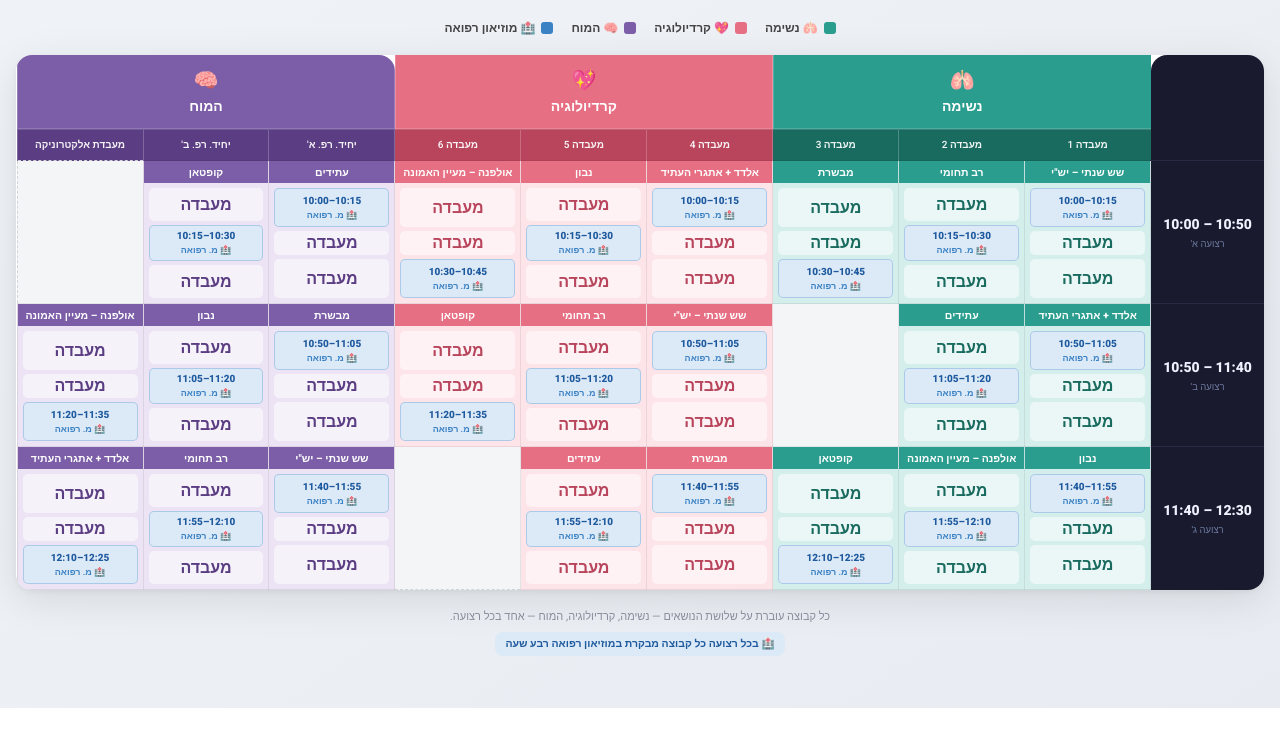
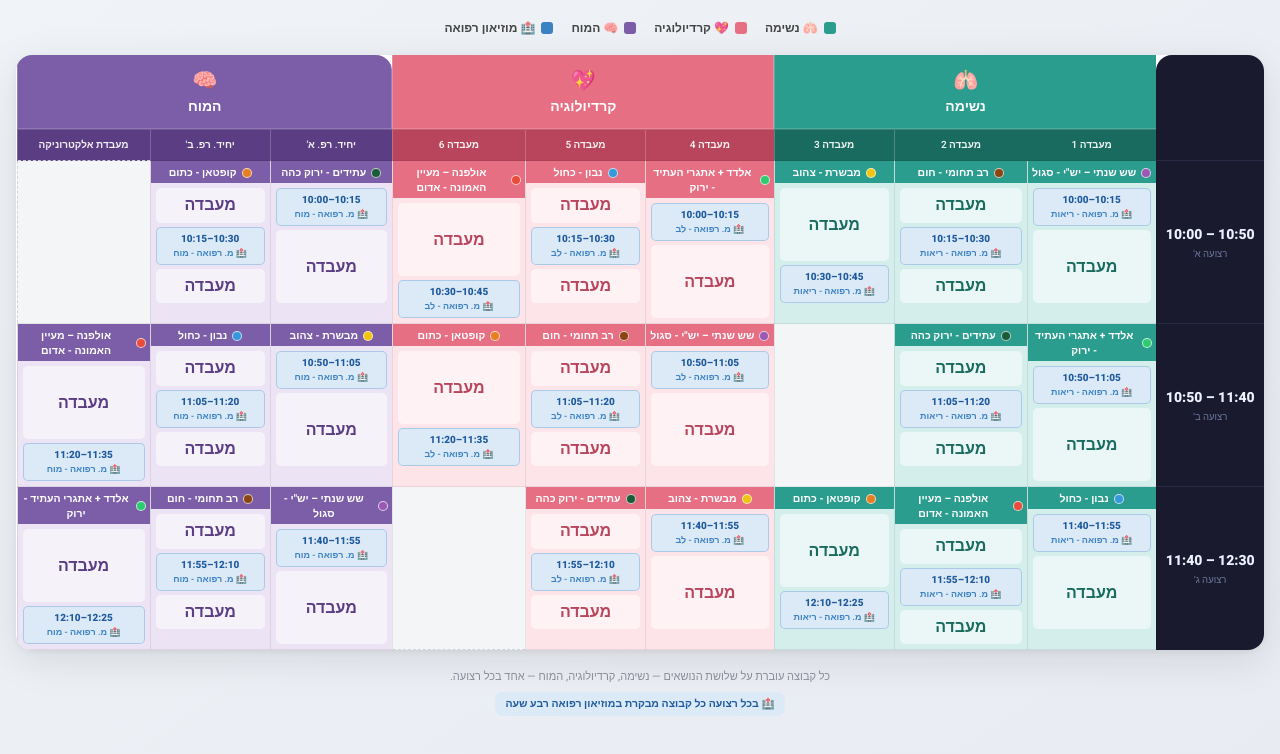
Before and after one commit to snirsnir/foreveryoungday, a plain HTML site: page matrixDay1.html in a window 1280 px wide. Shown: the part 92-846 px from the top of the page. Before the commit the page ends 800 px from the top, so only its background shows below. Drawn offline with Linux system fonts and the light colour scheme.

Commit message:
Update matrixDay1.html

```diff
--- a/matrixDay1.html
+++ b/matrixDay1.html
@@ -103,18 +103,38 @@
   .g-name-bar {
     font-size: 10.5px; font-weight: 700; text-align: center;
     padding: 4px 4px 3px;
+    display: flex;
+    align-items: center;
+    justify-content: center;
+    gap: 5px;
   }
   .g-lung .g-name-bar { background: var(--lung); color: #fff; }
   .g-cardio .g-name-bar { background: var(--cardio); color: #fff; }
   .g-brain .g-name-bar { background: var(--brain); color: #fff; }
 
-  /* 3-row grid inside each cell — FIXED height rows so everything aligns */
+  .bracelet-dot {
+    width: 10px;
+    height: 10px;
+    border-radius: 50%;
+    border: 1.5px solid rgba(255,255,255,0.7);
+    flex-shrink: 0;
+  }
+
+  /*
+   * Content grid — 3 rows.
+   * museumSub=0: [museum]  [מעבדה merged spanning 2 rows]
+   * museumSub=1: [מעבדה]   [museum]   [מעבדה]
+   * museumSub=2: [מעבדה merged spanning 2 rows]  [museum]
+   *
+   * Row template: top row = 1fr, mid row = auto (museum height), bottom row = 1fr
+   * Merged block spans top+mid or mid+bottom → gets more space.
+   */
   .g-content {
     display: grid;
-    grid-template-rows: 1fr auto 1fr;
+    grid-template-rows: 1fr 1fr 1fr;
     gap: 4px;
     padding: 5px;
-    height: 120px; /* fixed height ensures all cells same size */
+    height: 125px;
   }
 
   /* מעבדה block */
@@ -131,18 +151,19 @@
   .g-cardio .lab-block { color: var(--cardio-dark); }
   .g-brain .lab-block { color: var(--brain-dark); }
 
-  /* Museum banner — fixed height middle row */
+  .lab-block-merged { grid-row: span 2; }
+
+  /* Museum banner */
   .mus-banner {
     background: var(--museum-light);
     border: 1px solid rgba(59,130,196,0.3);
     border-radius: 5px;
-    padding: 3px 6px;
+    padding: 4px 6px;
     text-align: center;
     display: flex;
     flex-direction: column;
     align-items: center;
     justify-content: center;
-    gap: 0;
   }
   .mus-banner .mus-time {
     font-size: 10px; font-weight: 800; color: var(--museum-dark); display: block;
@@ -150,9 +171,6 @@
   .mus-banner .mus-label {
     font-size: 9px; font-weight: 600; color: var(--museum); display: block; margin-top: 1px;
   }
-
-  /* Placeholder — invisible spacer when museum is not in that row */
-  .placeholder { }
 
   .note {
     max-width: 700px; margin: 18px auto 0;
@@ -200,6 +218,17 @@ const groups = [
   'קופטאן',
 ];
 
+const bracelets = [
+  { name: 'סגול', color: '#9b59b6' },
+  { name: 'חום', color: '#8B4513' },
+  { name: 'צהוב', color: '#f1c40f' },
+  { name: 'ירוק', color: '#2ecc71' },
+  { name: 'כחול', color: '#3498db' },
+  { name: 'אדום', color: '#e74c3c' },
+  { name: 'ירוק כהה', color: '#1a5c38' },
+  { name: 'כתום', color: '#e67e22' },
+];
+
 const rotation = [
   ['L','C','B'],
   ['L','C','B'],
@@ -229,7 +258,6 @@ const slots = [
   { time:'11:40 – 12:30', badge:'רצועה ג\'' },
 ];
 
-// Museum times written end←start so RTL flips them correctly to start→end
 const museumTimes = [
   ['10:00–10:15', '10:15–10:30', '10:30–10:45'],
   ['10:50–11:05', '11:05–11:20', '11:20–11:35'],
@@ -238,6 +266,7 @@ const museumTimes = [
 
 const topicCls = { L:'lung', C:'cardio', B:'brain' };
 const labCls   = { L:'lh-lung', C:'lh-cardio', B:'lh-brain' };
+const musLabel = { L:'ריאות', C:'לב', B:'מוח' };
 
 function buildGrid() {
   const grid = [];
@@ -255,21 +284,6 @@ function buildGrid() {
 
 const grid = buildGrid();
 
-// Render each cell using a fixed 3-row grid:
-//   Row 0 (top):    מעבדה  OR  מוזיאון (if museumSub=0)
-//   Row 1 (mid):    מוזיאון (if museumSub=1)  OR empty placeholder
-//   Row 2 (bottom): מעבדה  OR  מוזיאון (if museumSub=2)
-//
-// museumSub=0: [museum] [placeholder] [מעבדה]   — but we want מעבדה to fill rows 1+2
-// museumSub=1: [מעבדה]  [museum]      [מעבדה]
-// museumSub=2: [מעבדה]  [placeholder] [museum]  — but we want מעבדה to fill rows 0+1
-//
-// Simpler: always 3 rows. Each row is either מעבדה or מוזיאון.
-// museumSub=0: row0=museum, row1=מעבדה, row2=מעבדה
-// museumSub=1: row0=מעבדה,  row1=museum, row2=מעבדה
-// museumSub=2: row0=מעבדה,  row1=מעבדה,  row2=museum
-// All 3 rows equal height → everything aligns.
-
 function renderCell(si, cell) {
   if (!cell) return '<td class="g-cell g-empty"></td>';
 
@@ -282,22 +296,30 @@ function renderCell(si, cell) {
   const museumHTML = `
     <div class="mus-banner">
       <span class="mus-time" dir="ltr">${musTime}</span>
-      <span class="mus-label">🏥 מ. רפואה</span>
+      <span class="mus-label">🏥 מ. רפואה - ${musLabel[topic]}</span>
     </div>`;
-  const labHTML = '<div class="lab-block">מעבדה</div>';
 
-  // Build 3 rows: each is either museum or מעבדה
-  const rows = [labHTML, labHTML, labHTML];
-  rows[musSub] = museumHTML;
+  let contentHTML = '';
 
+  if (musSub === 0) {
+    // Museum top, merged מעבדה spans rows 2+3
+    contentHTML = museumHTML + '<div class="lab-block lab-block-merged">מעבדה</div>';
+  } else if (musSub === 1) {
+    // מעבדה / museum / מעבדה — all separate, equal rows
+    contentHTML = '<div class="lab-block">מעבדה</div>' + museumHTML + '<div class="lab-block">מעבדה</div>';
+  } else {
+    // Merged מעבדה spans rows 1+2, museum bottom
+    contentHTML = '<div class="lab-block lab-block-merged">מעבדה</div>' + museumHTML;
+  }
+
+  const bracelet = bracelets[gi];
   return `
     <td class="g-cell g-${cls}">
-      <div class="g-name-bar">${groups[gi]}</div>
-      <div class="g-content">
-        ${rows[0]}
-        ${rows[1]}
-        ${rows[2]}
+      <div class="g-name-bar">
+        <span class="bracelet-dot" style="background:${bracelet.color}"></span>
+        ${groups[gi]} - ${bracelet.name}
       </div>
+      <div class="g-content">${contentHTML}</div>
     </td>`;
 }
 
```
